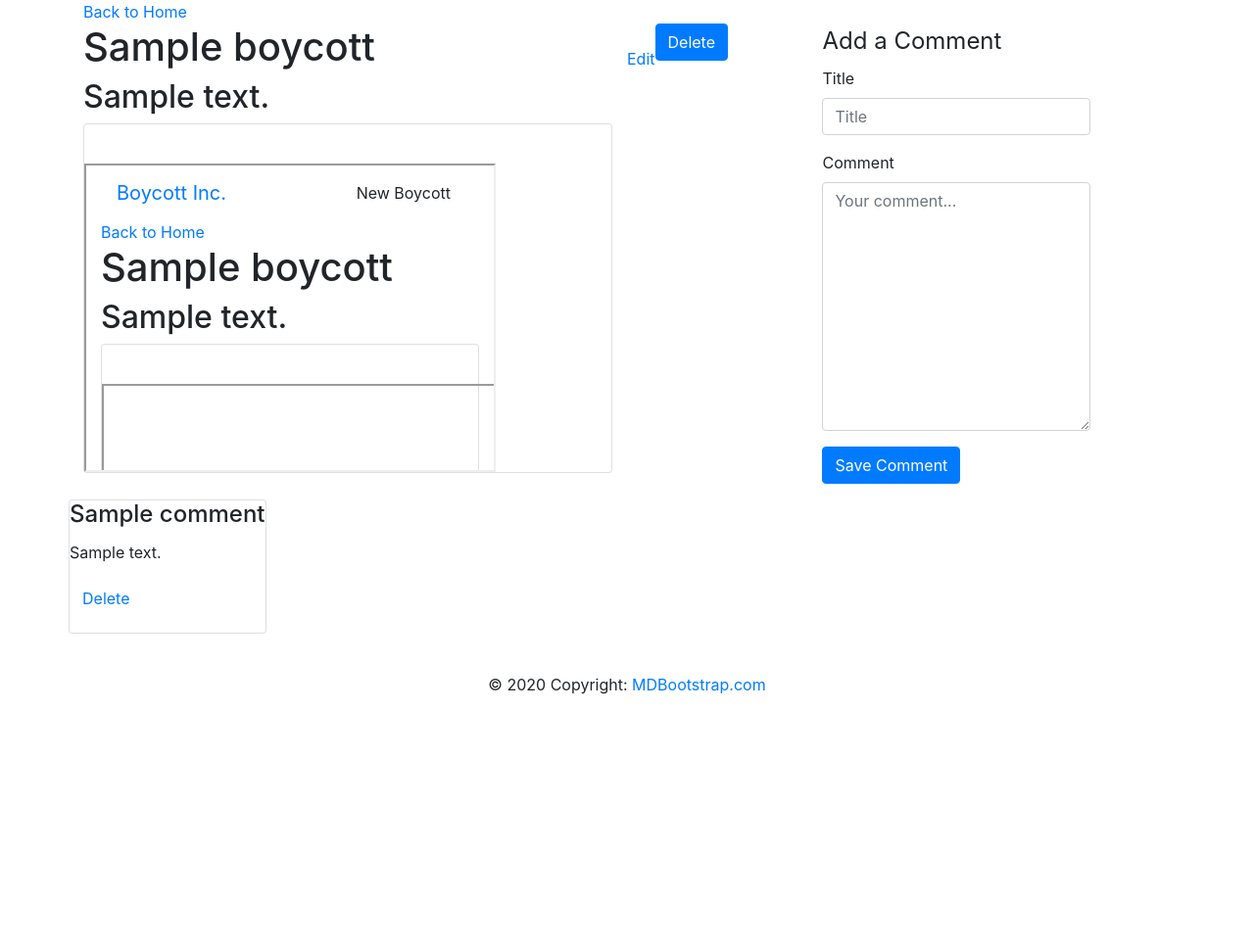
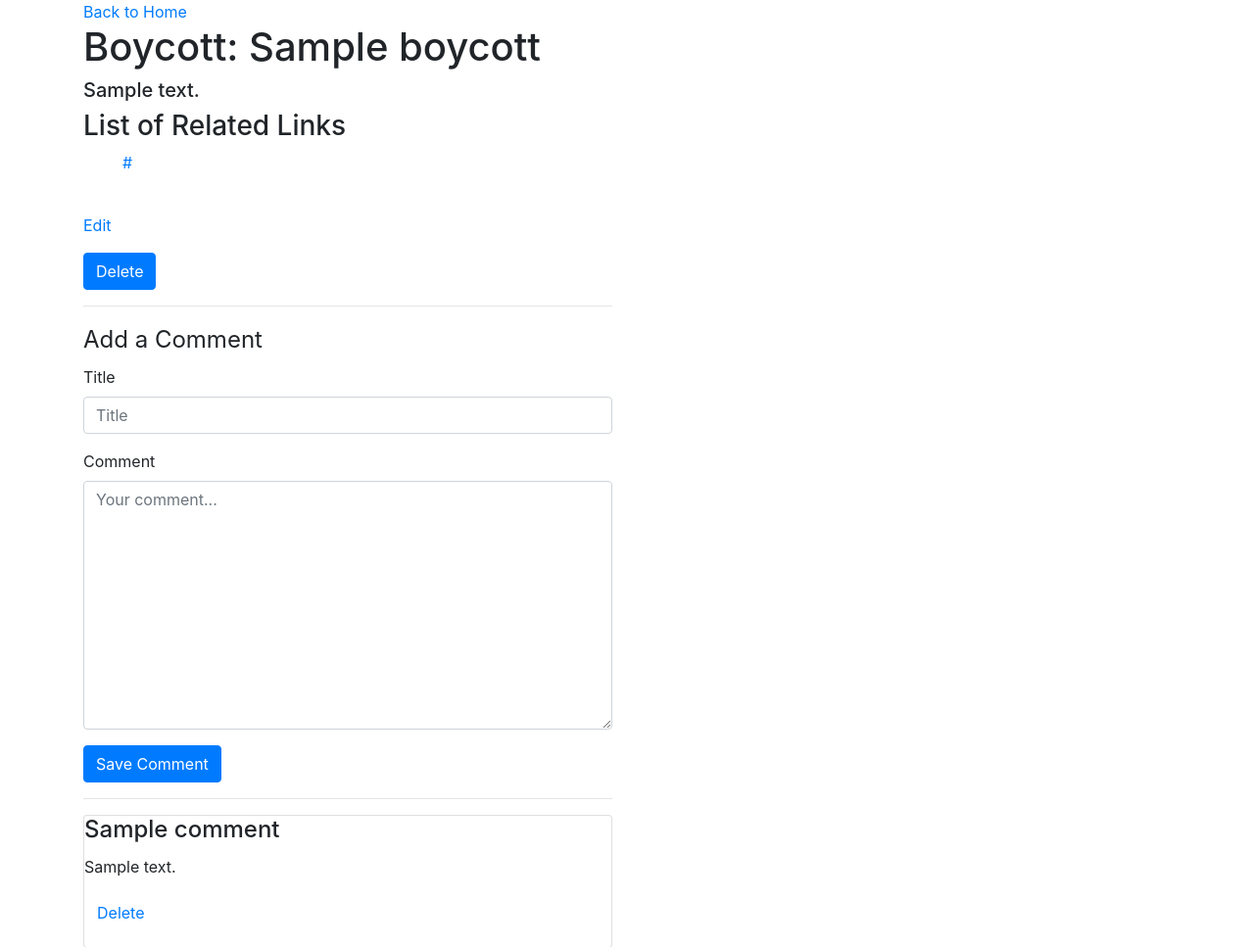
Before and after one commit to teknofage/Winter_Intensive, a Flask app: template templates/boycotts_show.html in a window 1280 px wide. Shown: the part 56-1023 px from the top of the page at 98% size. Before the commit the page ends 765 px from the top, so only its background shows below. Run offline with Flask 2, Linux system fonts and the light colour scheme; the template is opened without the code that fills it: most values are stand-ins (such as "Sample title", 1, 10 or a date in 2020); some libraries are stand-ins or nearby versions.

Commit message:
can CRUD initial resource. some style added. Stylesheet not linking. Comments not showing up

```diff
--- a/app.py
+++ b/app.py
@@ -5,14 +5,14 @@ import os
 from datetime import datetime
 
 # fix
-host = os.environ.get('MONGODB_URI', 'mongodb://localhost:27017/')
+host = os.environ.get('MONGODB_URI', 'mongodb://localhost:27017/Boycott_Inc')
 client = MongoClient(host=host)
 db = client.Boycott_Inc
 boycotts_collection = db.boycotts
 links_collection = db.links
 comments_collection = db.comments
 
-app = Flask(__name__)
+app = Flask(__name__, static_url_path='')
 
 # fix
 def link_url_creator(id_lst):
@@ -45,7 +45,7 @@ def boycotts_submit():
     boycott = {
         'title': request.form.get('title'),
         'description': request.form.get('description'),
-        'time_frame': time_frame,
+        # 'time_frame': time_frame,
         'links': links,
         'comments': request.form.get('comments')
     }
--- /dev/null
+++ b/static/styles.css
@@ -0,0 +1,13 @@
+.links_list {
+    white-space: nowrap;
+    text-overflow: ellipsis;
+    width: 150px;
+    overflow: hidden;
+}
+
+
+.links_list > a {
+    text-overflow: ellipsis;
+    white-space: nowrap;
+
+}
--- a/templates/base.html
+++ b/templates/base.html
@@ -7,8 +7,28 @@
     <!-- We'll use the compiled and minified CSS from version 4.4.1 for this tutorial -->
     <link rel="stylesheet" href="https://stackpath.bootstrapcdn.com/bootstrap/4.4.1/css/bootstrap.min.css" integrity="sha384-Vkoo8x4CGsO3+Hhxv8T/Q5PaXtkKtu6ug5TOeNV6gBiFeWPGFN9MuhOf23Q9Ifjh" crossorigin="anonymous">
     <script src="https://stackpath.bootstrapcdn.com/bootstrap/4.4.1/js/bootstrap.min.js" integrity="sha384-wfSDF2E50Y2D1uUdj0O3uMBJnjuUD4Ih7YwaYd1iqfktj0Uod8GCExl3Og8ifwB6" crossorigin="anonymous"></script>
+    <!-- CUSTOM STYLES -->
+    <link rel="stylesheet" href="static/styles.css">
+    <style>
+        .links_list {
+            white-space: nowrap;
+            text-overflow: ellipsis;
+            width: 150px;
+            overflow: hidden;
+        }
+
+
+        .links_list > a {
+            text-overflow: ellipsis;
+            white-space: nowrap;
+
+        }
+
+    </style>
 </head>
 <body>
+
+
 
     <!-- add in the navbar -->
     {% include 'partials/navbar.html' %}
--- a/templates/boycotts_show.html
+++ b/templates/boycotts_show.html
@@ -5,13 +5,17 @@
 <a href='/'>Back to Home</a>
 <div class='row'>
     <div class='col-sm-6 col-sm-offset-3'>
-        <h1>{{ boycott.title }}</h1>
-        <h2>{{ boycott.description }}</h2>
+        <h1>Boycott: {{ boycott.title }}</h1>
+        <h5>{{ boycott.description }}</h5>
+        <h3>List of Related Links</h3>
+        <ul>
         {% for link in boycott.links %}
-            <div class="card"><div class="card-body"></div>
-            <iframe width='420' height='315' src='{{ link }}'></iframe>
-        </div></div>
-            {% endfor %}
+
+            <li class="links_list">
+                <a href='{{ link }}'>{{ link }}</a>
+            </li>
+        {% endfor %}
+    </ul>
     <p>
     </br>
     <a href="/boycotts/{{ boycott._id }}/edit">Edit</a>
@@ -27,7 +31,7 @@
     <hr>
 
     <!-- Show Comments -->
-    {% for comment in comments %}
+    {% for comment in comments_collection %}
         {% include 'partials/comment.html' %}
     {% endfor %}
     </div>
```
